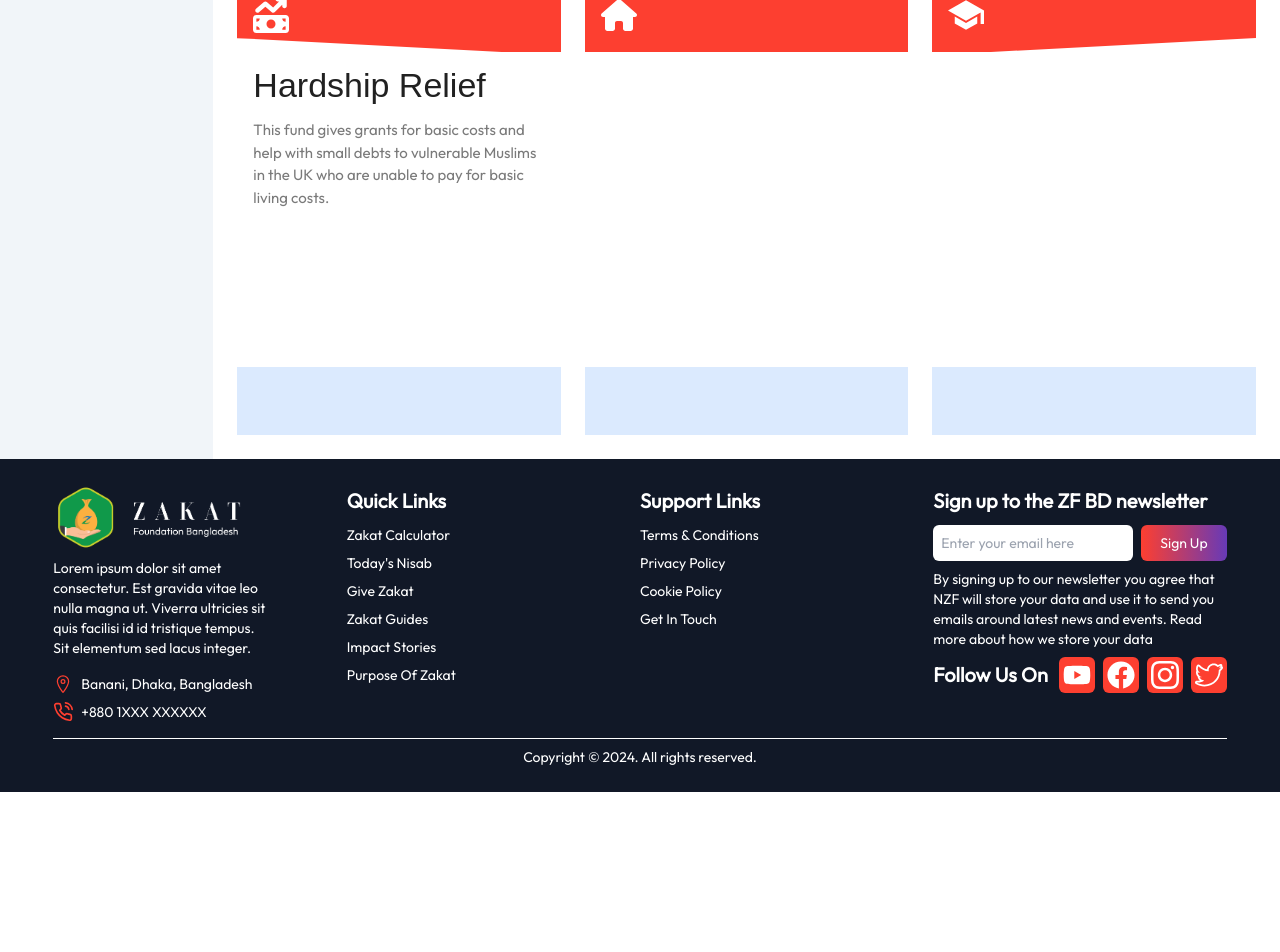
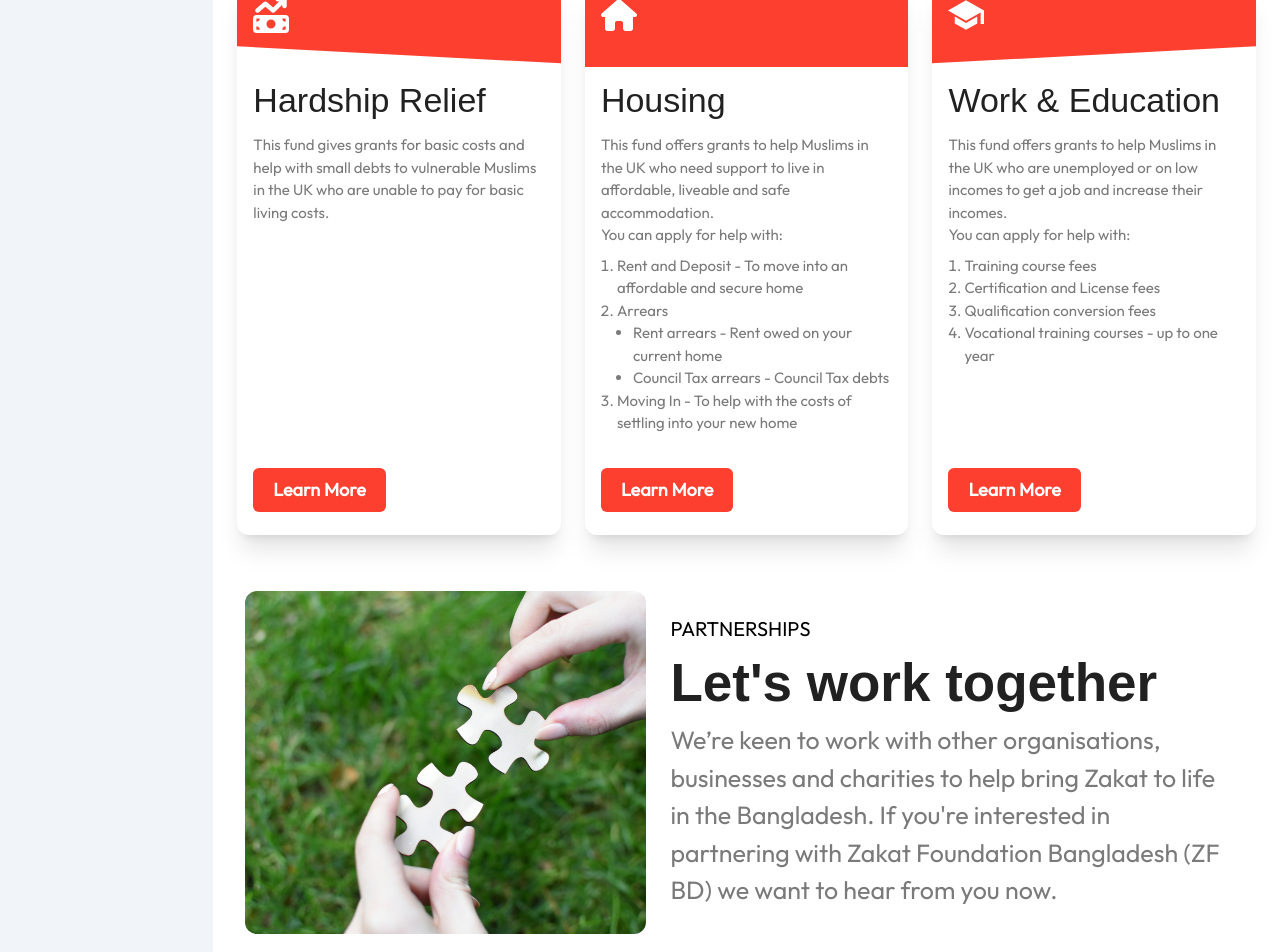
Before and after one commit to Shubhra-dev/Zakat-foundation, a React (Vite) app: page /apply_help in a window 1280 px wide. Shown: the part 940-1892 px from the top of the page. Before the commit the page ends 1732 px from the top, so only its background shows below. Built offline with nearby package versions, Linux system fonts and the light colour scheme; a web font is replaced by a local one.

Commit message:
Apply for help full page added

```diff
--- /dev/null
+++ b/src/apply/apply for help/ApplyCard.jsx
@@ -0,0 +1,14 @@
+import Button from "../../ui/Button";
+
+function ApplyCard({ children }) {
+  return (
+    <div className="h-[550px] laptop:h-[450px] w-1/3 rounded-xl shadow-xl">
+      {children}
+      <div className="h-[15%] px-4 pt-4">
+        <Button bg={"bg-accentRed"}>Learn More</Button>
+      </div>
+    </div>
+  );
+}
+
+export default ApplyCard;
--- /dev/null
+++ b/src/apply/apply for help/ApplyCardContainer.jsx
@@ -0,0 +1,80 @@
+import { FaHouse, FaMoneyBillTrendUp } from "react-icons/fa6";
+import { IoSchoolSharp } from "react-icons/io5";
+import ApplyCard from "./ApplyCard";
+
+function ApplyCardContainer() {
+  return (
+    <div className="px-6 pb-6 flex justify-between gap-6">
+      <ApplyCard>
+        <div className="h-[15%] bg-accentRed overflow-hidden rounded-t-xl relative px-4 py-3">
+          <div className="bg-primary w-[110%] h-[50%] absolute -bottom-7 right-0 rotate-[3deg]"></div>
+          <FaMoneyBillTrendUp className="text-4xl text-primary" />
+        </div>
+        <div className="h-[70%] py-2 px-4">
+          <h3 className="text-h3 font-pally text-secondary font-medium">
+            Hardship Relief
+          </h3>
+          <p className="text-light font-normal text-secondary/60 pt-2">
+            This fund gives grants for basic costs and help with small debts to
+            vulnerable Muslims in the UK who are unable to pay for basic living
+            costs.
+          </p>
+        </div>
+      </ApplyCard>
+      <ApplyCard>
+        <div className="h-[15%] bg-accentRed overflow-hidden rounded-t-xl px-4 py-3">
+          <FaHouse className="text-4xl text-primary" />
+        </div>
+        <div className="h-[70%] px-4 py-2">
+          <h3 className="text-h3 font-pally text-secondary font-medium">
+            Housing
+          </h3>
+          <p className="text-light font-normal text-secondary/60 py-2">
+            This fund offers grants to help Muslims in the UK who need support
+            to live in affordable, liveable and safe accommodation.
+            <span className="block">You can apply for help with:</span>
+          </p>
+          <ul className="text-light font-normal text-secondary/60 list-decimal pl-4">
+            <li>
+              Rent and Deposit - To move into an affordable and secure home
+            </li>
+            <li>
+              Arrears
+              <ul className="list-disc pl-4">
+                <li>Rent arrears - Rent owed on your current home</li>
+                <li>Council Tax arrears - Council Tax debts</li>
+              </ul>
+            </li>
+            <li>
+              Moving In - To help with the costs of settling into your new home
+            </li>
+          </ul>
+        </div>
+      </ApplyCard>
+      <ApplyCard>
+        <div className="h-[15%] bg-accentRed overflow-hidden rounded-t-xl relative px-4 py-3">
+          <div className="bg-primary w-[110%] h-[50%] absolute -bottom-7 left-0 -rotate-[3deg]"></div>
+          <IoSchoolSharp className="text-4xl text-primary" />
+        </div>
+        <div className="h-[70%] py-2 px-4">
+          <h3 className="text-h3 font-pally text-secondary font-medium">
+            Work & Education
+          </h3>
+          <p className="text-light font-normal text-secondary/60 py-2">
+            This fund offers grants to help Muslims in the UK who are unemployed
+            or on low incomes to get a job and increase their incomes.
+            <span className="block"> You can apply for help with:</span>
+          </p>
+          <ul className="text-light font-normal text-secondary/60 list-decimal pl-4">
+            <li>Training course fees</li>
+            <li>Certification and License fees</li>
+            <li>Qualification conversion fees</li>
+            <li>Vocational training courses - up to one year</li>
+          </ul>
+        </div>
+      </ApplyCard>
+    </div>
+  );
+}
+
+export default ApplyCardContainer;
--- a/src/apply/apply for help/ApplyForHelp.jsx
+++ b/src/apply/apply for help/ApplyForHelp.jsx
@@ -1,8 +1,9 @@
-import { FaHouse, FaMoneyBillTrendUp } from "react-icons/fa6";
+import StoryContainer from "../../impact/your_Impact/StoryContainer";
 import ApplyLayout from "../ApplyLayout";
+import ApplyCardContainer from "./ApplyCardContainer";
 import ApplyHero from "./ApplyHero";
-
-import { IoSchoolSharp } from "react-icons/io5";
+import Partnerships from "./Partnerships";
+import ApplyHelp from "../../give/giveZakat/ApplyHelp";
 
 function ApplyForHelp() {
   return (
@@ -21,40 +22,10 @@ function ApplyForHelp() {
           the internet.
         </p>
       </div>
-      <div className="px-6 pb-6 flex justify-between gap-6">
-        <div className="h-[450px] w-1/3 rounded-xl ">
-          <div className="h-[15%] bg-accentRed overflow-hidden rounded-t-xl relative px-4 py-3">
-            <div className="bg-primary w-full h-[50%] absolute -bottom-7 right-3 rotate-[3deg]"></div>
-            <FaMoneyBillTrendUp className="text-4xl text-primary" />
-          </div>
-          <div className="h-[70%] py-2 px-4">
-            <h3 className="text-h3 font-pally text-secondary font-medium">
-              Hardship Relief
-            </h3>
-            <p className="text-light font-normal text-secondary/60 pt-2">
-              This fund gives grants for basic costs and help with small debts
-              to vulnerable Muslims in the UK who are unable to pay for basic
-              living costs.
-            </p>
-          </div>
-          <div className="h-[15%] bg-blue-100"></div>
-        </div>
-        <div className="h-[450px] w-1/3 rounded-xl ">
-          <div className="h-[15%] bg-accentRed overflow-hidden rounded-t-xl px-4 py-3">
-            <FaHouse className="text-4xl text-primary" />
-          </div>
-          <div className="h-[70%]"></div>
-          <div className="h-[15%] bg-blue-100"></div>
-        </div>
-        <div className="h-[450px] w-1/3 rounded-xl ">
-          <div className="h-[15%] bg-accentRed overflow-hidden rounded-t-xl relative px-4 py-3">
-            <div className="bg-primary w-full h-[50%] absolute -bottom-7 left-3 -rotate-[3deg]"></div>
-            <IoSchoolSharp className="text-4xl text-primary" />
-          </div>
-          <div className="h-[70%]"></div>
-          <div className="h-[15%] bg-blue-100"></div>
-        </div>
-      </div>
+      <ApplyCardContainer />
+      <Partnerships />
+      <StoryContainer />
+      <ApplyHelp />
     </ApplyLayout>
   );
 }
--- /dev/null
+++ b/src/apply/apply for help/Partnerships.jsx
@@ -0,0 +1,30 @@
+import ImageCard from "../../ui/ImageCard";
+import partnership from "../../assets/partnership.jpg";
+function Partnerships() {
+  return (
+    <div className="pt-[3%] px-8">
+      <ImageCard
+        img={partnership}
+        imgPosition={"left"}
+        w1={"w-[60%]"}
+        w2={"w-[40%]"}
+        rounded={true}
+      >
+        <h4 className="text-black text-xl uppercase font-normal">
+          Partnerships
+        </h4>
+        <h2 className="text-title text-secondary font-bold font-pally">
+          Let&apos;s work together
+        </h2>
+        <p className="text-paragraph text-secondary/60 font-normal">
+          We’re keen to work with other organisations, businesses and charities
+          to help bring Zakat to life in the Bangladesh. If you&apos;re
+          interested in partnering with Zakat Foundation Bangladesh (ZF BD) we
+          want to hear from you now.
+        </p>
+      </ImageCard>
+    </div>
+  );
+}
+
+export default Partnerships;
--- /dev/null
+++ b/src/impact/your_Impact/StoryContainer.jsx
@@ -0,0 +1,19 @@
+import StoryItems from "../../give/StoryItems";
+
+function StoryContainer() {
+  return (
+    <div className="text-center py-[4%] bg-primary px-[3%]">
+      <h2 className="text-secondary font-semibold text-[55px] font-pally pb-4">
+        How you’ve impacted peoples lives
+      </h2>
+      <p className="w-3/5 m-auto font-normal text-xl text-secondary/80 pb-[3%]">
+        Your Zakat has made a significant impact, lifting individuals out of
+        poverty, fostering educational opportunities, and paving the way for
+        self-sufficiency and community development
+      </p>
+      <StoryItems />
+    </div>
+  );
+}
+
+export default StoryContainer;
--- a/src/impact/your_Impact/YourImpact.jsx
+++ b/src/impact/your_Impact/YourImpact.jsx
@@ -1,8 +1,8 @@
-import StoryItems from "../../give/StoryItems";
 import ImpactLayout from "../ImpactLayout";
 import ImpactNumbers from "../ImpactNumbers";
 import ImpactHero from "./ImpactHero";
 import Reasons from "./Reasons";
+import StoryContainer from "./StoryContainer";
 
 function YourImpact() {
   return (
@@ -10,17 +10,7 @@ function YourImpact() {
       <ImpactHero />
       <ImpactNumbers />
       <Reasons />
-      <div className="text-center py-[4%] bg-primary px-[3%]">
-        <h2 className="text-secondary font-semibold text-[55px] font-pally pb-4">
-          How you’ve impacted peoples lives
-        </h2>
-        <p className="w-3/5 m-auto font-normal text-xl text-secondary/80 pb-[3%]">
-          Your Zakat has made a significant impact, lifting individuals out of
-          poverty, fostering educational opportunities, and paving the way for
-          self-sufficiency and community development
-        </p>
-        <StoryItems />
-      </div>
+      <StoryContainer />
     </ImpactLayout>
   );
 }
--- a/src/ui/ImageCard.jsx
+++ b/src/ui/ImageCard.jsx
@@ -1,6 +1,6 @@
 import EqualHeightFlexContainer from "./EqualHeightFlexContainer";
 
-function ImageCard({ children, img, imgPosition, w1, w2, bg }) {
+function ImageCard({ children, img, imgPosition, w1, w2, bg, rounded }) {
   return (
     <EqualHeightFlexContainer addedClass={"pb-[5%]"}>
       {(imgPosition === "right" || !imgPosition) && (
@@ -10,7 +10,9 @@ function ImageCard({ children, img, imgPosition, w1, w2, bg }) {
           </div>
 
           <div
-            className={`${w2 ? w2 : "w-1/2"} bg-cover bg-top`}
+            className={`${w2 ? w2 : "w-1/2"} ${
+              rounded ? "rounded-xl" : ""
+            } bg-cover bg-top`}
             style={{ backgroundImage: `url(${img})` }}
           ></div>
         </>
@@ -18,7 +20,9 @@ function ImageCard({ children, img, imgPosition, w1, w2, bg }) {
       {imgPosition == "left" && (
         <>
           <div
-            className={`${w2 ? w2 : "w-1/2"} bg-cover bg-top`}
+            className={`${w2 ? w2 : "w-1/2"} ${
+              rounded ? "rounded-xl" : ""
+            } bg-cover bg-top`}
             style={{ backgroundImage: `url(${img})` }}
           ></div>
           <div className={`${bg ? bg : ""} p-6 ${w1 ? w1 : "w-1/2"}`}>
```
Also changed, not shown: src/assets/partnership.jpg (added).
